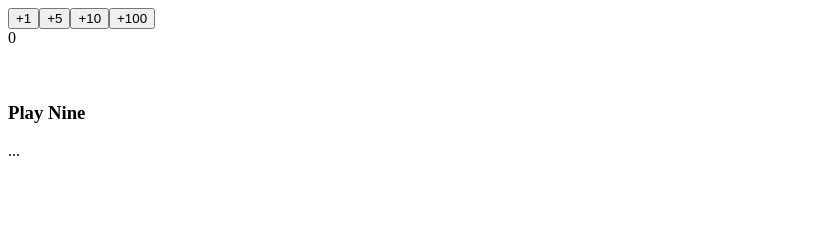
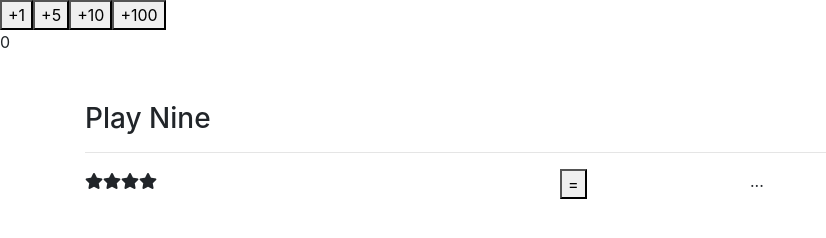
Before and after one commit to bhavik4748/react-webpack-starter, a React app: page / in a window 1280 px wide. Shown: the whole page, without its empty margins (0-826 px from the left). Built offline with nearby package versions, Linux system fonts and the light colour scheme.

Commit message:
added boostrap and font-awesome cdn path

```diff
--- a/src/components/App2.js
+++ b/src/components/App2.js
@@ -3,23 +3,26 @@
 
 const Stars = function (props) {
     return (
-        <div>
-            ...
+        <div className="col-5">
+            <i className="fa fa-star"></i>
+            <i className="fa fa-star"></i>
+            <i className="fa fa-star"></i>
+            <i className="fa fa-star"></i>
         </div>
     );
 }
 
 const Button = function (props) {
     return (
-        <div>
-            ...
+        <div className="col-2">
+            <button>=</button>
         </div>
     );
 }
 
 const Answer = function (props) {
     return (
-        <div>
+        <div className="col-5">
             ...
         </div>
     );
@@ -28,8 +31,14 @@
 class Game extends Component {
     render() {
         return (
-            <div>
+            <div className="container">
                 <h3>Play Nine</h3>
+                <hr />
+                <div className="row">
+                    <Stars />
+                    <Button />
+                    <Answer />
+                </div>
             </div>
         )
     }
@@ -40,7 +49,7 @@
         return (
             <div>
                 <Game />
-                <Stars />
+
             </div>
         );
     }
--- a/src/index.html
+++ b/src/index.html
@@ -5,6 +5,12 @@
   <meta charset="UTF-8">
   <meta name="viewport" content="width=device-width, initial-scale=1.0">
   <meta http-equiv="X-UA-Compatible" content="ie=edge">
+
+  <link rel="stylesheet" href="https://maxcdn.bootstrapcdn.com/bootstrap/4.0.0/css/bootstrap.min.css" integrity="sha384-Gn5384xqQ1aoWXA+058RXPxPg6fy4IWvTNh0E263XmFcJlSAwiGgFAW/dAiS6JXm"
+    crossorigin="anonymous">
+
+  <link rel="stylesheet" href="https://use.fontawesome.com/releases/v5.0.13/css/all.css" integrity="sha384-DNOHZ68U8hZfKXOrtjWvjxusGo9WQnrNx2sqG0tfsghAvtVlRW3tvkXWZh58N9jp"
+    crossorigin="anonymous">
   <title>My React App</title>
 </head>
 
```
